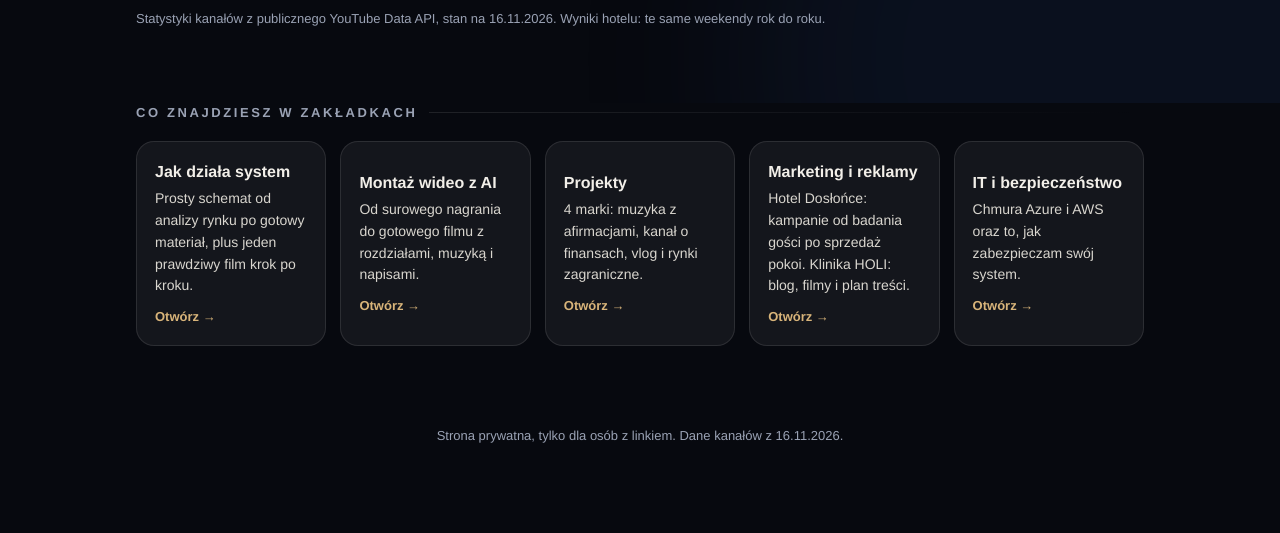
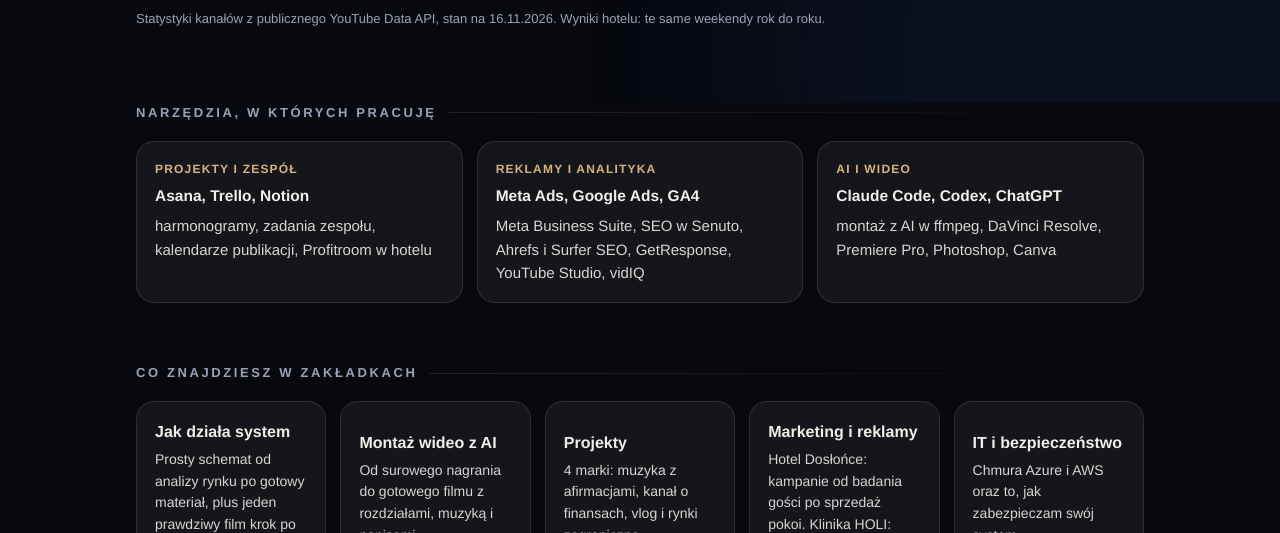
Before and after one commit to zaciszevlogpl-boop/kalendarz, a plain HTML site: page g-2068ggwyfz/index.html in a window 1280 px wide. Shown: the part 697-1230 px from the top of the page. Before the commit the page ends 1193 px from the top, so only its background shows below. Drawn offline with Linux system fonts and the light colour scheme.

Commit message:
Aktualizacja podstrony
Co-Authored-By: Claude Fable 5.2 <noreply@anthropic.com>

```diff
--- a/g-2068ggwyfz/index.html
+++ b/g-2068ggwyfz/index.html
@@ -254,6 +254,15 @@
       <div class="kpi glass rv"><b data-to="17">17</b><span>agentów kontroli jakości, którzy sprawdzają pracę AI przed publikacją</span></div>
     </div>
     <p class="note rv">Statystyki kanałów z publicznego YouTube Data API, stan na 16.11.2026. Wyniki hotelu: te same weekendy rok do roku.</p>
+  </section>
+
+  <section>
+    <h2 class="rv">Narzędzia, w których pracuję</h2>
+    <div class="sec-grid">
+      <div class="sec glass rv"><span class="n">PROJEKTY I ZESPÓŁ</span><b>Asana, Trello, Notion</b>harmonogramy, zadania zespołu, kalendarze publikacji, Profitroom w hotelu</div>
+      <div class="sec glass rv"><span class="n">REKLAMY I ANALITYKA</span><b>Meta Ads, Google Ads, GA4</b>Meta Business Suite, SEO w Senuto, Ahrefs i Surfer SEO, GetResponse, YouTube Studio, vidIQ</div>
+      <div class="sec glass rv"><span class="n">AI I WIDEO</span><b>Claude Code, Codex, ChatGPT</b>montaż z AI w ffmpeg, DaVinci Resolve, Premiere Pro, Photoshop, Canva</div>
+    </div>
   </section>
 
   <section>
```
Also changed, not shown: 1 other file.
